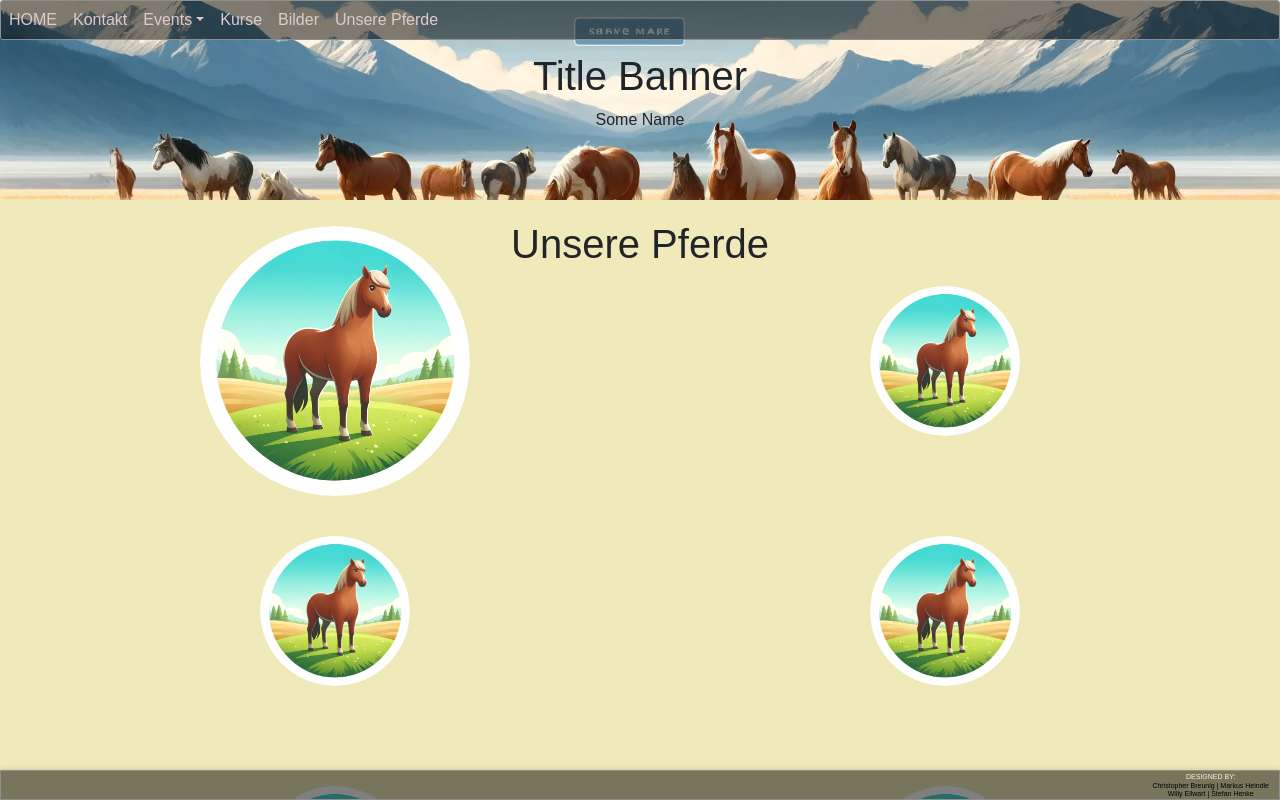
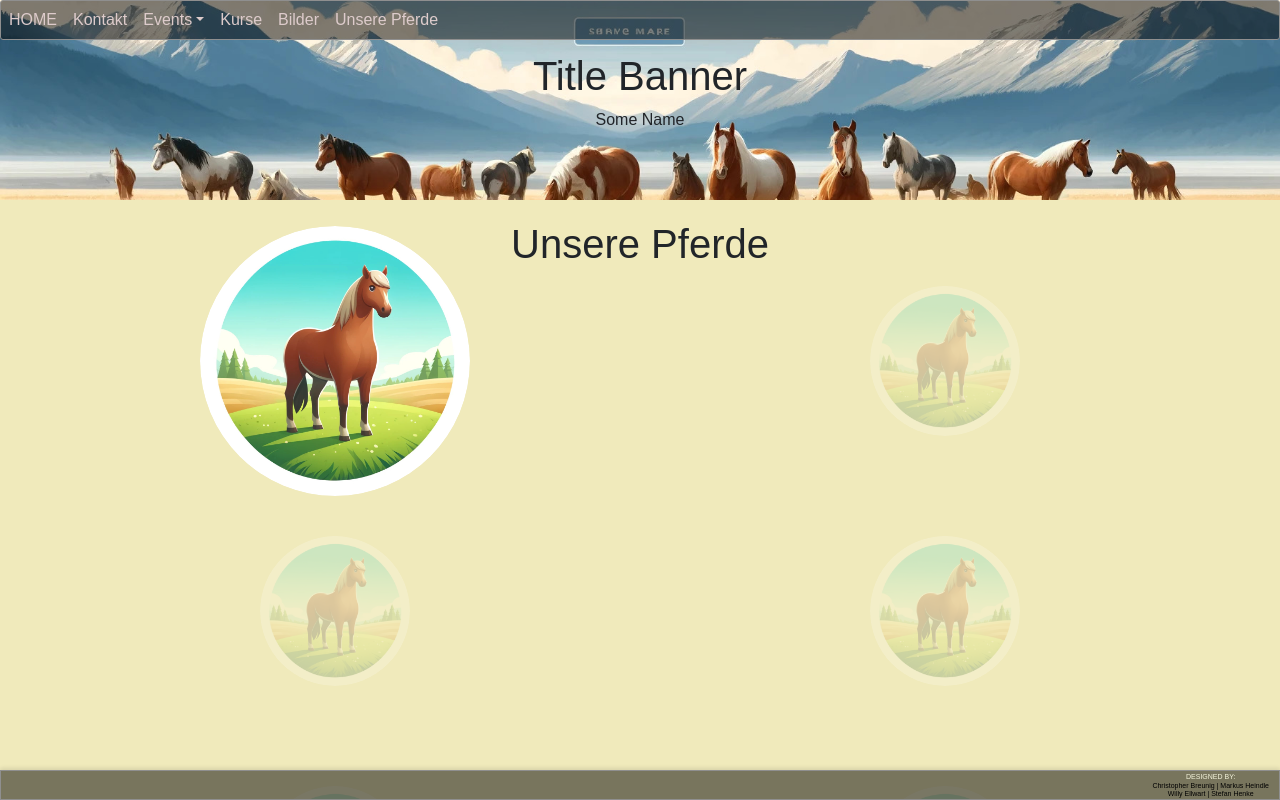
Before and after one commit to Chrisbeart/vrozen_website, a React (Create React App) app in the folder vrozen_website/: page /unsere-pferde in a window 1280 px wide. In both pictures the pointer is over the element "Unsere Pferde 1". Shown: the top 800 px of the page. Built offline with nearby package versions, Linux system fonts and the light colour scheme.

Commit message:
opacity bei unsere pferde angepasst

```diff
--- a/vrozen_website/src/pages/UnserePferde.css
+++ b/vrozen_website/src/pages/UnserePferde.css
@@ -10,7 +10,6 @@
   display: grid;
   grid-template-columns: repeat(2, 1fr);
   gap: 60px;
-  flex-wrap: wrap;
   justify-content: center;
 }
 
@@ -20,7 +19,7 @@
   margin: 10px auto 30px auto;
   overflow: hidden;
   border-radius: 50%;
-  transition: transform 0.8s ease;
+  transition: transform 0.8s ease, opacity 0.8s ease;
 }
 
 .horse-card img {
@@ -32,6 +31,17 @@
 
 .horse-card:hover {
   transform: scale(1.8);
+  z-index: 1;
+  opacity: 1;
+}
+
+/* Reduces opacity for other horse-cards when one is hovered */
+.horse-gallery:hover .horse-card {
+  opacity: 0.2;
+}
+
+.horse-gallery .horse-card:hover {
+  opacity: 1;
   z-index: 1;
 }
 
```
